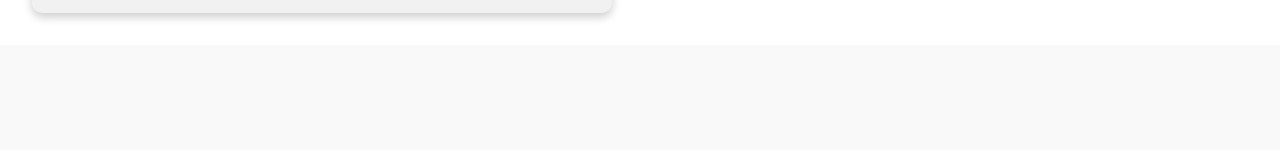
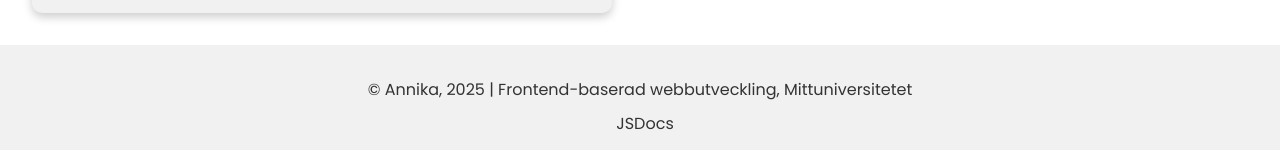
Before and after one commit to agadman/slutprojekt_frontend, a website built with Parcel: page src/index.html in a window 1280 px wide. Shown: the part 1276-1426 px from the top of the page. Before the commit the page ends 1321 px from the top, so only its background shows below. Built offline with nearby package versions, Linux system fonts and the light colour scheme; no server answers.

Commit message:
lagt till footer

```diff
--- /dev/null
+++ b/src/css/_footer.scss
@@ -0,0 +1,32 @@
+@use 'variables';
+
+.footer {
+    background-color: variables.$box-bg-color;
+    color: variables.$dark-text;
+    text-align: center;
+    padding: 20px 0;
+    position: relative;
+    bottom: 0;
+    width: 100%;
+}
+
+.footer a {
+    color: variables.$dark-text;
+    text-decoration: none;
+    margin-left: 10px;
+}
+
+.footer a:hover {
+    text-decoration: underline;
+}
+
+
+@media (prefers-color-scheme: light) {
+    .footer {
+        background: variables.$light-box-bg;
+        color: variables.$light-text;
+    }
+    .footer a {
+        color: variables.$light-text !important;
+    }
+}
--- a/src/css/_variables.scss
+++ b/src/css/_variables.scss
@@ -14,4 +14,4 @@ $light-box-bg: #f1f1f1;
 $dark-bg: #181818;
 $dark-text: #fff;
 $layout-bg-color: #222;
-$box-bg-color: #2d2d2d;
+$box-bg-color: #333;
--- a/src/css/main.scss
+++ b/src/css/main.scss
@@ -5,3 +5,4 @@
 @use 'layout';
 @use 'map';
 @use 'eventlist';
+@use 'footer';
--- a/src/index.html
+++ b/src/index.html
@@ -40,6 +40,10 @@
                 <ul id="eventsList"></ul>
             </div>
         </section>
+        <footer class="footer">
+            <p>&copy; Annika, 2025 | Frontend-baserad webbutveckling, Mittuniversitetet</p>
+            <a href="#" target="_blank">JSDocs</a>
+        </footer>
         <script type="module" src="script.js"></script>
     </main>
 </body>
--- a/src/script.js
+++ b/src/script.js
@@ -84,7 +84,16 @@ function updateMapMarkers(data) {
     map.eachLayer(layer => { if (layer instanceof L.Marker) map.removeLayer(layer); });
 
     data._embedded.events.forEach(event => {
-        let venue = event._embedded.venues[0];
+        let venue = event._embedded?.venues?.[0];
+
+        console.log("Event:", event);
+        console.log("Venue:", venue);
+
+        if (!venue || !venue.location) {
+            console.warn(`Ingen plats hittad för eventet: ${event.name}`);
+            return;
+        }
+
         let lat = venue.location.latitude;
         let lon = venue.location.longitude;
 
```
